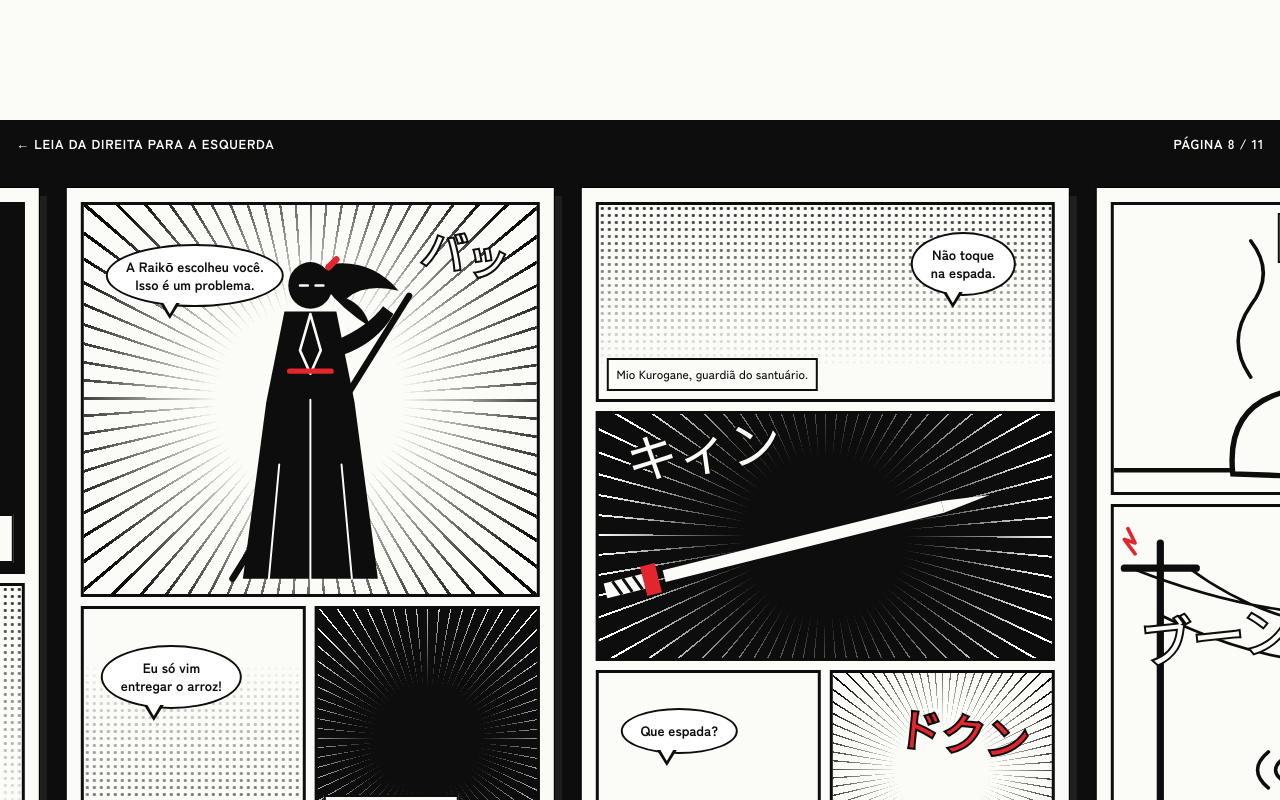
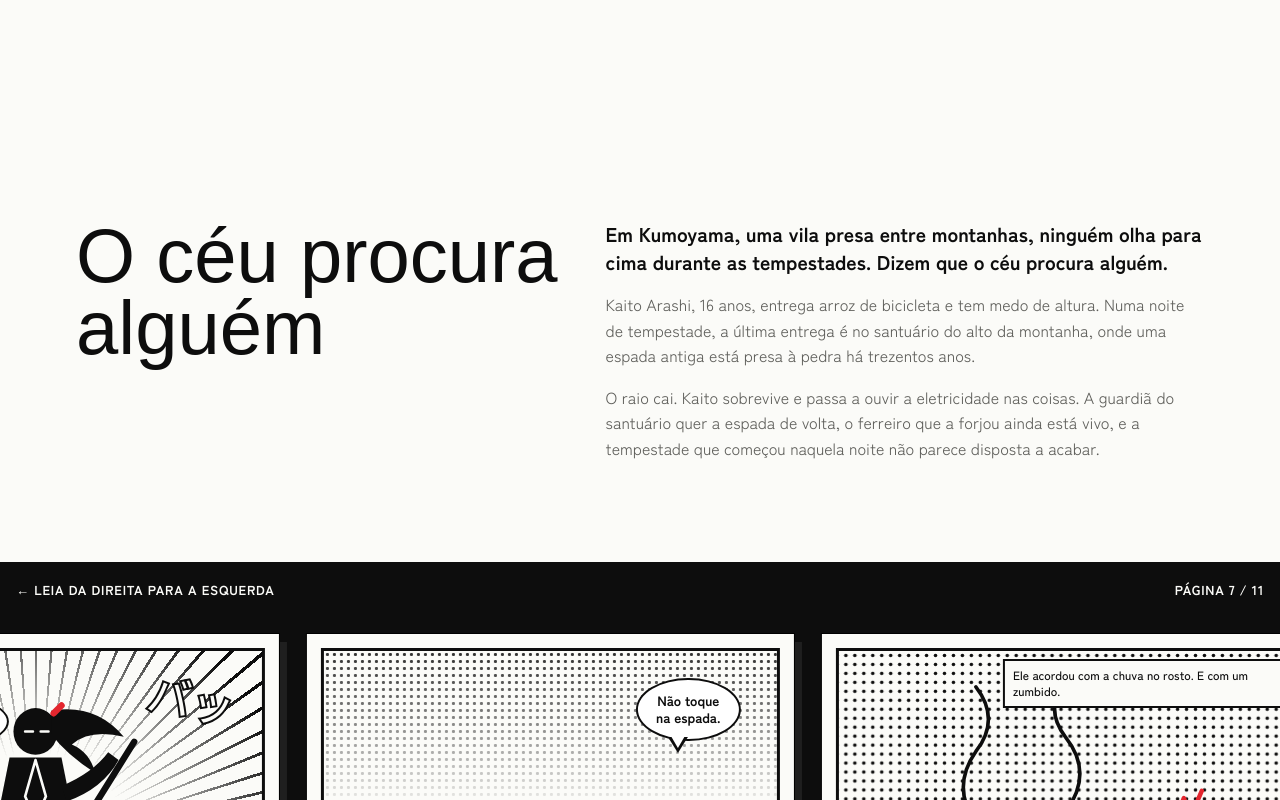
Before and after one commit to beater27032001/raiko, a Next.js app: page / in a window 1280 px wide. Shown: the part 2440-3240 px from the top of the page. Built offline with nearby package versions, Linux system fonts and the light colour scheme; a web font is replaced by a local one.

Commit message:
Sinopse, o mundo de Raikō e retratos desenhados no elenco
Co-Authored-By: Claude Opus 5.5 <noreply@anthropic.com>

```diff
--- a/src/app/page.tsx
+++ b/src/app/page.tsx
@@ -1,8 +1,11 @@
+import { ArtDefs } from '@molecules/art/Art'
 import { Cast } from '@organisms/Cast'
 import { Chapter } from '@organisms/Chapter'
 import { Cover } from '@organisms/Cover'
 import { Footer } from '@organisms/Footer'
 import { Release } from '@organisms/Release'
+import { Synopsis } from '@organisms/Synopsis'
+import { World } from '@organisms/World'
 import { MotionProvider } from '@providers/MotionProvider'
 import { SmoothScroll } from '@providers/SmoothScroll'
 
@@ -10,8 +13,11 @@ export default function Home() {
   return (
     <MotionProvider>
       <SmoothScroll>
+        <ArtDefs />
         <Cover />
+        <Synopsis />
         <Chapter />
+        <World />
         <Cast />
         <Release />
         <Footer />
--- a/src/components/organisms/Cast.tsx
+++ b/src/components/organisms/Cast.tsx
@@ -5,8 +5,12 @@ import { motion } from 'motion/react'
 import { EASE } from '@constants/motion'
 import { CAST, type Character } from '@domain/story'
 import { cn } from '@lib/utils'
+import { KaitoBust, MioBust, RaizoBust } from '@molecules/art/figures'
+
+const BUST = { lines: KaitoBust, dark: MioBust, tone: RaizoBust } as const
 
 function Portrait({ c }: { c: Character }) {
+  const Bust = BUST[c.look]
   return (
     <div
       className={cn(
@@ -15,26 +19,14 @@ function Portrait({ c }: { c: Character }) {
       )}
     >
       {c.look === 'lines' && <div aria-hidden className="speed-lines" />}
-      {c.look === 'dark' && <div aria-hidden className="tone tone-up invert" />}
       {c.look === 'tone' && <div aria-hidden className="tone" />}
+      <Bust />
       <span
         lang="ja"
-        className="absolute top-3 left-3 border-2 border-ink bg-paper px-1 py-1.5 text-[15px] font-black [writing-mode:vertical-rl]"
+        className="absolute top-3 left-3 z-10 border-2 border-ink bg-paper px-1 py-1.5 text-[15px] font-black [writing-mode:vertical-rl]"
       >
         {c.japanese}
       </span>
-      <motion.span
-        aria-hidden
-        className={cn(
-          'absolute right-3 -bottom-3.5 font-display text-[150px] leading-none [-webkit-text-stroke:4px_var(--color-ink)] [paint-order:stroke_fill]',
-          c.look === 'dark' ? 'text-red' : 'text-paper',
-        )}
-        // sobe junto com o card (que mede a visibilidade); o retrato corta o excesso
-        variants={{ hidden: { y: '40%' }, show: { y: 0 } }}
-        transition={{ duration: 0.7, ease: EASE }}
-      >
-        {c.kanji}
-      </motion.span>
     </div>
   )
 }
--- /dev/null
+++ b/src/components/organisms/Synopsis.tsx
@@ -0,0 +1,53 @@
+'use client'
+
+import { motion } from 'motion/react'
+
+import { EASE } from '@constants/motion'
+import { SYNOPSIS } from '@domain/story'
+
+export function Synopsis() {
+  return (
+    <section className="border-b-4 border-ink py-[100px] max-md:py-16">
+      <div className="wrap grid gap-10 md:grid-cols-[.9fr_1.1fr]">
+        <motion.h2
+          className="m-0 overflow-hidden font-display text-[clamp(40px,6vw,76px)] leading-[.95] font-normal text-balance"
+          initial="hidden"
+          whileInView="show"
+          viewport={{ once: true, amount: 0.6 }}
+        >
+          <motion.span
+            className="block"
+            variants={{ hidden: { y: '100%' }, show: { y: 0 } }}
+            transition={{ duration: 0.8, ease: EASE }}
+          >
+            O céu procura alguém
+          </motion.span>
+        </motion.h2>
+        <motion.div
+          className="flex flex-col gap-4"
+          initial="hidden"
+          whileInView="show"
+          viewport={{ once: true, amount: 0.3 }}
+          transition={{ staggerChildren: 0.15 }}
+        >
+          {SYNOPSIS.map((p, i) => (
+            <motion.p
+              key={i}
+              className={i === 0 ? 'm-0 text-xl font-bold' : 'm-0 text-muted'}
+              variants={{
+                hidden: { opacity: 0, y: 16 },
+                show: {
+                  opacity: 1,
+                  y: 0,
+                  transition: { duration: 0.6, ease: EASE },
+                },
+              }}
+            >
+              {p}
+            </motion.p>
+          ))}
+        </motion.div>
+      </div>
+    </section>
+  )
+}
--- /dev/null
+++ b/src/components/organisms/World.tsx
@@ -0,0 +1,75 @@
+'use client'
+
+import { motion } from 'motion/react'
+
+import { EASE } from '@constants/motion'
+import { WORLD, type WorldEntry } from '@domain/story'
+import { ClanCrest, LegendScroll, Village } from '@molecules/art/scenes'
+
+const ART: Record<WorldEntry['art'], React.ReactNode> = {
+  village: <Village fit="slice" />,
+  legend: <LegendScroll />,
+  clan: <ClanCrest />,
+}
+
+export function World() {
+  return (
+    <section
+      id="mundo"
+      className="scroll-mt-4 border-t-4 border-ink pt-[110px] pb-[60px] max-md:pt-20"
+    >
+      <div className="wrap">
+        <motion.h2
+          className="m-0 mb-[.6em] overflow-hidden font-display text-[clamp(40px,6vw,76px)] leading-[.95] font-normal"
+          initial="hidden"
+          whileInView="show"
+          viewport={{ once: true, amount: 0.6 }}
+        >
+          <motion.span
+            className="block"
+            variants={{ hidden: { y: '100%' }, show: { y: 0 } }}
+            transition={{ duration: 0.8, ease: EASE }}
+          >
+            O mundo de Raikō
+          </motion.span>
+        </motion.h2>
+        <motion.div
+          className="grid gap-6 md:grid-cols-3"
+          initial="hidden"
+          whileInView="show"
+          viewport={{ once: true, amount: 0.2 }}
+          transition={{ staggerChildren: 0.12 }}
+        >
+          {WORLD.map((entry) => (
+            <motion.article
+              key={entry.title}
+              className="flex min-w-0 flex-col gap-3"
+              variants={{
+                hidden: { opacity: 0, y: 30 },
+                show: {
+                  opacity: 1,
+                  y: 0,
+                  transition: { duration: 0.7, ease: EASE },
+                },
+              }}
+            >
+              <div className="relative aspect-[4/3] overflow-hidden border-[3px] border-ink bg-paper">
+                {ART[entry.art]}
+                <span
+                  lang="ja"
+                  className="absolute top-2.5 right-2.5 z-10 border-2 border-ink bg-paper px-1 py-1.5 text-sm font-black [writing-mode:vertical-rl]"
+                >
+                  {entry.japanese}
+                </span>
+              </div>
+              <h3 className="m-0 font-display text-2xl leading-[1.05] font-normal">
+                {entry.title}
+              </h3>
+              <p className="m-0 text-[15px] text-muted">{entry.text}</p>
+            </motion.article>
+          ))}
+        </motion.div>
+      </div>
+    </section>
+  )
+}
```
